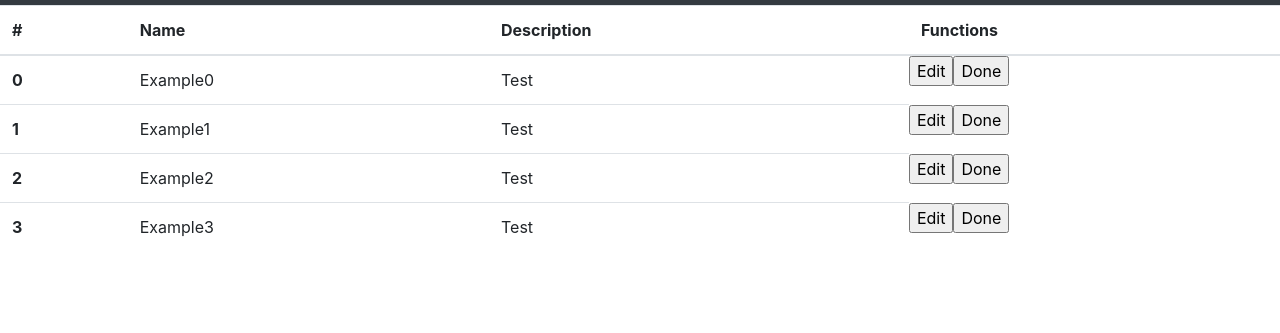
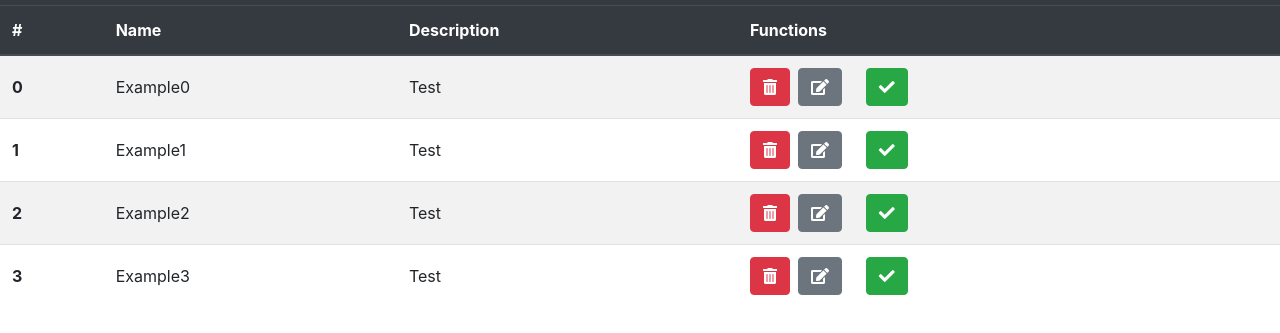
Before and after one commit to LucasF-42/kms-team6-v2, a plain HTML site: page index.html in a window 1280 px wide. Shown: the part 51-384 px from the top of the page. Drawn offline with nearby package versions, Linux system fonts and the light colour scheme.

Commit message:
Adds Fontawesome icons for buttons and updates table-style

```diff
--- a/index.html
+++ b/index.html
@@ -5,6 +5,8 @@
     <title>Placeholder.title</title>
 
     <link rel="stylesheet" href="https://cdn.jsdelivr.net/npm/bootstrap@4.5.3/dist/css/bootstrap.min.css" integrity="sha384-TX8t27EcRE3e/ihU7zmQxVncDAy5uIKz4rEkgIXeMed4M0jlfIDPvg6uqKI2xXr2" crossorigin="anonymous">
+    <link rel="stylesheet" href="https://use.fontawesome.com/releases/v5.7.0/css/all.css" integrity="sha384-lZN37f5QGtY3VHgisS14W3ExzMWZxybE1SJSEsQp9S+oqd12jhcu+A56Ebc1zFSJ" crossorigin="anonymous">
+
 
     <script src="https://code.jquery.com/jquery-3.5.1.slim.min.js" integrity="sha384-DfXdz2htPH0lsSSs5nCTpuj/zy4C+OGpamoFVy38MVBnE+IbbVYUew+OrCXaRkfj" crossorigin="anonymous"></script>
     <script src="https://cdn.jsdelivr.net/npm/bootstrap@4.5.3/dist/js/bootstrap.bundle.min.js" integrity="sha384-ho+j7jyWK8fNQe+A12Hb8AhRq26LrZ/JpcUGGOn+Y7RsweNrtN/tE3MoK7ZeZDyx" crossorigin="anonymous"></script>
@@ -30,8 +32,8 @@
 
     </div>
 </nav>
-    <table class="table">
-        <thead>
+    <table class="table table-striped">
+        <thead class="thead-dark">
           <tr>
               <th scope="col">#</th>
               <th scope="col">Name</th>
--- a/scripts/scripts.js
+++ b/scripts/scripts.js
@@ -20,33 +20,58 @@ let buildTable = () => {
 
     tasklist.forEach((t, index) => {
         let th = document.createElement("th");
+        th.setAttribute("class", "align-middle");
         th.scope = "row";
         th.innerText = index.toString();
 
         let tdName = document.createElement("td");
+        tdName.setAttribute("class", "align-middle");
         tdName.scope = "row";
         tdName.innerText = t.name;
 
         let tdDescription = document.createElement("td");
+        tdDescription.setAttribute("class", "align-middle");
         tdDescription.scope = "row";
         tdDescription.innerText = t.description;
 
+
+        let tdBtnGrp = document.createElement("td");
+        tdBtnGrp.setAttribute("class", "align-middle");
+        tdBtnGrp.scope = "row";
+
+
+        let tdDel = document.createElement("button");
+        tdDel.setAttribute("type", "button");
+        tdDel.setAttribute("class", "btn btn-danger mr-2");
+        let delIcon = document.createElement("i");
+        delIcon.setAttribute("class", "fas fa-trash-alt");
+        tdDel.appendChild(delIcon);
+        tdBtnGrp.appendChild(tdDel);
+
+
         //Ought to open a dynamic edit screen
-        let tdEdit = document.createElement("input");
+        let tdEdit = document.createElement("button");
         tdEdit.setAttribute("type", "button");
-        tdEdit.setAttribute("value", "Edit");
+        tdEdit.setAttribute("class", "btn btn-secondary mr-4");
+        let editIcon = document.createElement("i");
+        editIcon.setAttribute("class", "fas fa-edit");
+        tdEdit.appendChild(editIcon);
+        tdBtnGrp.appendChild(tdEdit);
 
         //If the Task is done, it will be removed from display and added to the "Done"-category which cannot be removed.
-        let tdCheck = document.createElement("input");
+        let tdCheck = document.createElement("button");
         tdCheck.setAttribute("type", "button");
-        tdCheck.setAttribute("value", "Done");
+        tdCheck.setAttribute("class", "btn btn-success");
+        let checkIcon = document.createElement("i");
+        checkIcon.setAttribute("class", "fas fa-check");
+        tdCheck.appendChild(checkIcon);
+        tdBtnGrp.appendChild(tdCheck);
 
         let tr = document.createElement("tr");
         tr.appendChild(th);
         tr.appendChild(tdName);
         tr.appendChild(tdDescription);
-        tr.appendChild(tdEdit);
-        tr.appendChild(tdCheck);
+        tr.appendChild(tdBtnGrp);
 
         body.appendChild(tr);
     })
```
